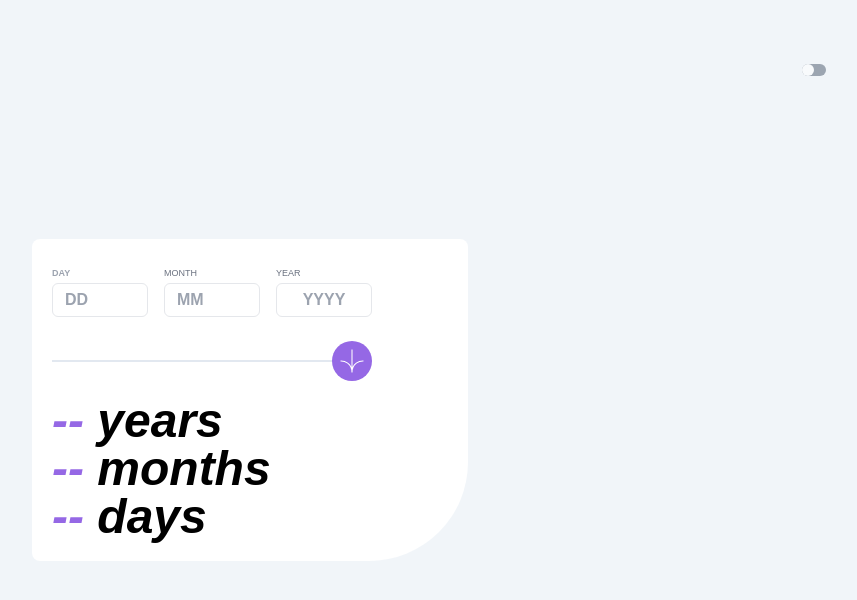
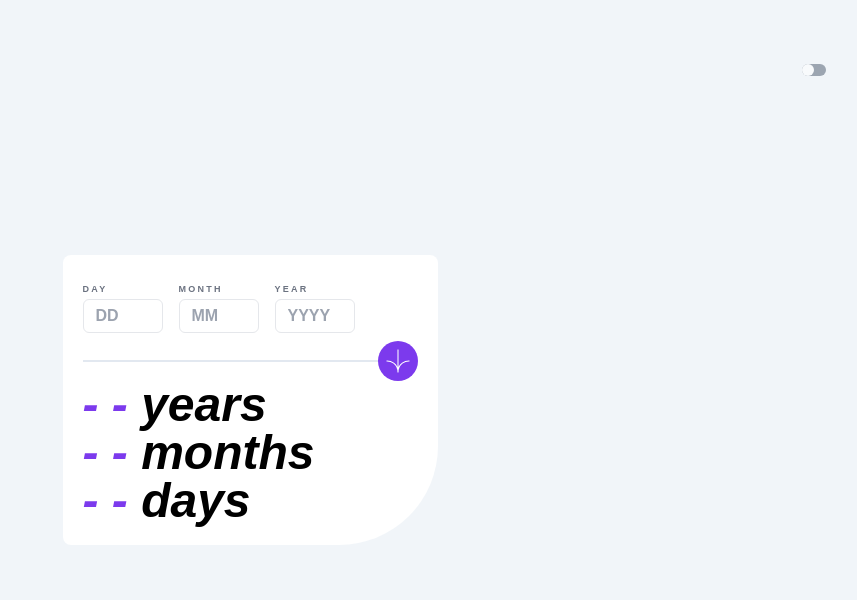
Before and after one commit to janeAnezi/Age-Calculator, a website: page index.html in a window 1280 px wide. Shown: the whole page, without its empty margins (390-1247 px from the left). Drawn offline with Linux system fonts and the light colour scheme.

Commit message:
add styles to index.html

```diff
--- a/index.html
+++ b/index.html
@@ -12,27 +12,23 @@
   <!-- toggle button start-->
   <div id="togglebtn" class="absolute top-16  right-16  animate-pulse  w-6 h-3 bg-slate-600 rounded-xl"><p class="absolute inner-circle w-3 h-3 rounded-full bg-white"></p></div>
   <!-- toggle button end-->
-  <div class="min-w-[375px] bg-white pl-5 pr-24 sm:mx-9 py-5 rounded-lg rounded-br-[99px] ">
+  <div class="min-w-[375px] bg-white pl-5 pr-5 sm:mx-9 py-5 rounded-lg rounded-br-[99px] ">
     <form>
      <!-- input start -->
       <div class="flex flex-wrap space-x-4">
         <!-- day input start-->
-        <label for="day"><span id="label-day" class="text-[9px] font-bold text-gray-400">DAY</span>
-          <div class="flex flex-wrap">
-            <input id="day" class="text-black font-bold inline-block lg:w-24 sm:w-[70px] placeholder:font-bold pl-3 p-1  border rounded-md" type="text" name="day"  placeholder="DD"  required >
-            <p><i id="day-result" class="text-[9px] text-red-500"></i></p>
-          </div>
-        </label>
-
+        <label for="day"><span id="label-day" class="text-[9px] font-bold text-gray-500 tracking-widest">DAY</span>
+          <br><input id="day" class="text-black font-bold inline-block lg:w-20 sm:w-16 placeholder:font-bold pl-3 p-1  border rounded-md" type="text" name="day"  placeholder="DD"  required></p>
+          <i id="day-result" class="text-[9px] text-red-500 italic"></i>
         </label>
         <!-- day input end -->
-        <label for="month"><span id="label-month" class="text-[9px] text-gray-500" >MONTH</span>
-          <br><input id="month" class="text-black font-bold inline-block lg:w-24 sm:w-[70px] placeholder:font-bold p-1 pl-3 border rounded-md" type="text" name="month"  placeholder="MM"  required></p>
-          <i id="month-result" class="text-[9px] text-red-500"></i>
+        <label for="month"><span id="label-month" class="text-[9px] font-bold text-gray-500 tracking-widest" >MONTH</span>
+          <br><input id="month" class="text-black font-bold inline-block lg:w-20 sm:w-16 placeholder:font-bold p-1 pl-3 border rounded-md" type="text" name="month"  placeholder="MM"  required></p>
+          <i id="month-result" class="text-[9px] text-red-500 italic"></i>
         </label>
-        <label for="year"><span id="label-year" class="text-[9px] text-gray-500">YEAR</span>
-          <br><input id="year" class="text-black font-bold inline-block lg:w-24 sm:w-[70px] placeholder:font-bold p-1 text-center border rounded-md" type="text" name="year" placeholder="YYYY"  required></p>
-          <i id="year-result" class="text-[9px] text-red-500"></i>
+        <label for="year"><span id="label-year" class="text-[9px] font-bold text-gray-500 tracking-widest">YEAR</span>
+          <br><input id="year" class="text-black font-bold inline-block lg:w-20 sm:w-16 placeholder:font-bold p-1 pl-3 border rounded-md" type="text" name="year" placeholder="YYYY"  required></p>
+          <i id="year-result" class="text-[9px] text-red-500 italic"></i>
         </label>
       </div>
       <!-- input end -->
@@ -41,18 +37,18 @@
 
 
 
-      <div class="relative my-7">
+      <div class="relative my-3">
         <div class="h-0.5 bg-slate-200 mt-1 inline-block w-96 sm:w-80"></div>
-        <img id="img" class="bg-purple-ish active:bg-slate-950 rounded-full p-2 absolute sm:right-[35%] lg:right-0 -top-1 w-10 h-10 cursor-pointer " src="./assets/images/icon-arrow.svg" alt="icon arrow svg">
+        <img id="img" class="bg-violet-600 active:bg-slate-950 rounded-full p-2 absolute sm:right-[47%] lg:right-0 -top-1 w-10 h-10 cursor-pointer " src="./assets/images/icon-arrow.svg" alt="icon arrow svg">
       </div>
 
     </form>
 
 
     <div>
-      <p class="font-bold text-5xl italic"><span id="displayYear" class="text-purple-ish ">--</span> years</p>
-      <p class="font-bold text-5xl italic"><span id="displayMonth" class="text-purple-ish">--</span> months</p>
-      <p class="font-bold text-5xl italic"><span id="displayDay" class="text-purple-ish">--</span> days</p>
+      <p class="font-bold text-5xl italic"><span id="displayYear" class="text-violet-600 ">- -</span> years</p>
+      <p class="font-bold text-5xl italic"><span id="displayMonth" class="text-violet-600">- -</span> months</p>
+      <p class="font-bold text-5xl italic"><span id="displayDay" class="text-violet-600">- -</span> days</p>
     </div>
 
   </div>
--- a/src/main.js
+++ b/src/main.js
@@ -93,9 +93,10 @@ showDate.addEventListener('click', (e)=> {
             // Input is empty
             errorYear.innerHTML = "This field is required";
             displayError(year, yearLabel);
-        } else if (yearValue >= 1900 && yearValue < 2025) {
+        } else if (yearValue >= 1900 && yearValue <= 2024) {
             displayYear.innerHTML = years.valueOf(years);
             errorYear.innerHTML = '';
+            clearError(year, yearLabel);
         } else {
             errorYear.innerHTML = "must be a valid year";
            displayError(year, yearLabel);
@@ -115,9 +116,6 @@ showDate.addEventListener('click', (e)=> {
             }
     }
 
-
-
-
 })
 
 function displayError(value, label) {
--- a/tailwind.config.js
+++ b/tailwind.config.js
@@ -10,8 +10,6 @@ module.exports = {
       'serif': ['ui-serif', 'Georgia'],
       'mono': ['ui-monospace', 'SFMono-Regular'],
       'poppins': ['Poppins', 'sans-serif'],
-      'display': ['Oswald'],
-      'body': ['"poppins"'],
     },
 
     extend: {
@@ -24,6 +22,9 @@ module.exports = {
       colors: {
         'purple-ish': '#9568E5'
       },
+      letterSpacing: {
+        widest: '.25em',
+      },
     },
     textMode: 'media',
   },
```
Also changed, not shown: src/main.css.
